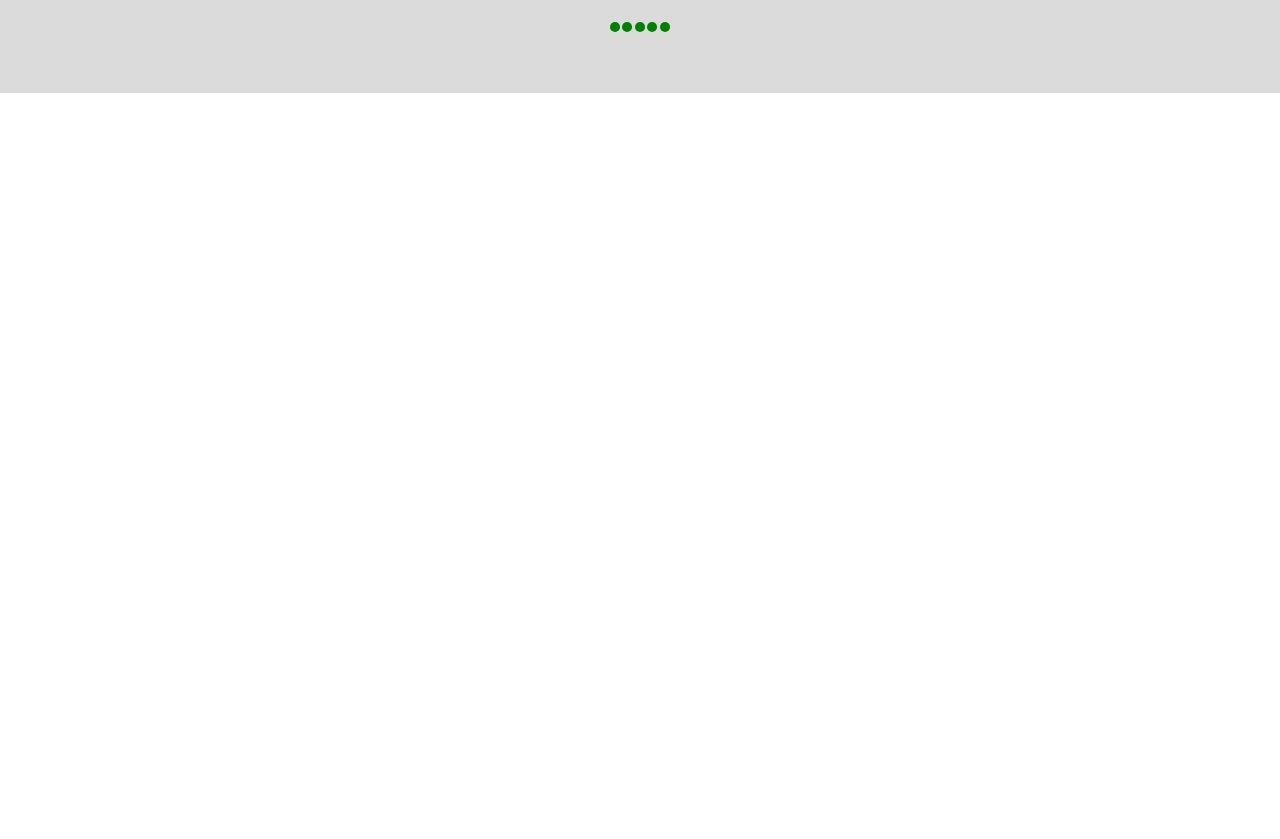
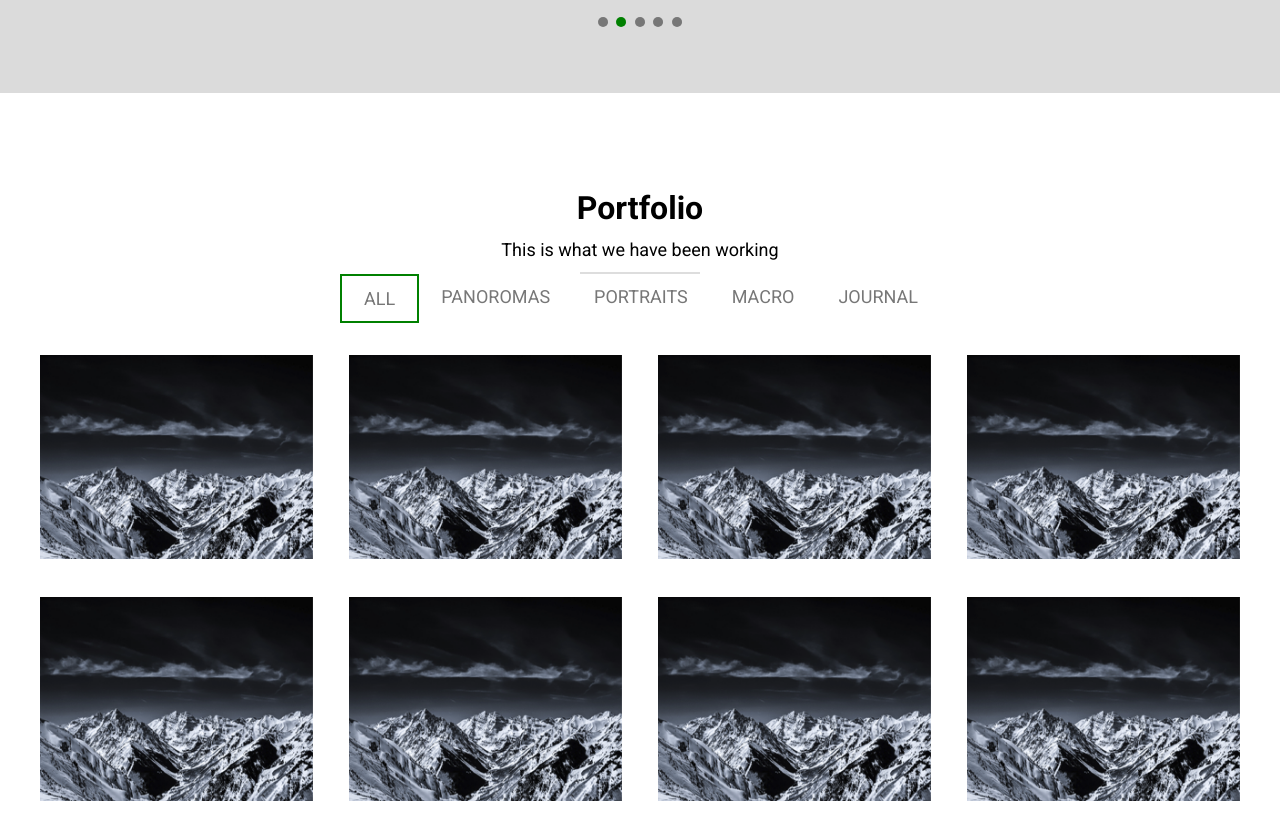
Before and after one commit to Shahjalalrafi/TTREZ-html, a website: page index.html in a window 1280 px wide. Shown: the part 3148-3987 px from the top of the page. Before the commit the page ends 3241 px from the top, so only its background shows below. Drawn offline with nearby package versions, Linux system fonts and the light colour scheme.

Commit message:
gallery section added

```diff
--- a/index.html
+++ b/index.html
@@ -202,7 +202,7 @@
                 </div>
                 <div class="dots">
                     <div class="dot"></div>
-                    <div class="dot"></div>
+                    <div class="dot active"></div>
                     <div class="dot"></div>
                     <div class="dot"></div>
                     <div class="dot"></div>
@@ -210,6 +210,51 @@
             </div>
 
            </div>
+        </section>
+
+        <!-- portfolio -->
+        <section class="section-portfolio">
+            <div class="portfolio container">
+                <h2 class="heading-secondary">Portfolio</h2>
+                <p class="portfolio-desc">This is what we have been working</p>
+                <div class="horizontal-bottom"></div>
+                <nav class="portfolio-navigation">
+                    <ul class="portfolio-links">
+                        <li class="portfolio-link active">All</li>
+                        <li class="portfolio-link">panoromas</li>
+                        <li class="portfolio-link">portraits</li>
+                        <li class="portfolio-link">macro</li>
+                        <li class="portfolio-link">journal</li>
+                    </ul>
+                </nav>
+                <div class="gallery grid grid-cols-4">
+                    <div class="gallery-img">
+                        <img src="img/gallery1.png" class="portfolio-img" alt="gallery">
+                    </div>
+                    <div class="gallery-img">
+                        <img src="img/gallery1.png" class="portfolio-img" alt="gallery">
+                    </div>
+                    <div class="gallery-img">
+                        <img src="img/gallery1.png" class="portfolio-img" alt="gallery">
+                    </div>
+                    <div class="gallery-img">
+                        <img src="img/gallery1.png" class="portfolio-img" alt="gallery">
+                    </div>
+                    <div class="gallery-img">
+                        <img src="img/gallery1.png" class="portfolio-img" alt="gallery">
+                    </div>
+                    <div class="gallery-img">
+                        <img src="img/gallery1.png" class="portfolio-img" alt="gallery">
+                    </div>
+                    <div class="gallery-img">
+                        <img src="img/gallery1.png" class="portfolio-img" alt="gallery">
+                    </div>
+                    <div class="gallery-img">
+                        <img src="img/gallery1.png" class="portfolio-img" alt="gallery">
+                    </div>
+                </div>
+
+            </div>
         </section>
     </main>
 
--- a/sass/base/responsive.scss
+++ b/sass/base/responsive.scss
@@ -18,7 +18,7 @@
     }
     .section-team {
         clip-path: none !important;
-        padding: 2.4rem 0 !important;
+        padding: 2.4rem 0 4.4rem !important;
         .grid {
             gap: 2.2rem !important
         }
--- /dev/null
+++ b/sass/layout/_portfolio.scss
@@ -0,0 +1,34 @@
+.portfolio {
+    .portfolio-desc {
+        font-size: 1.8rem;
+        text-align: center;
+        margin-bottom: 1.2rem;
+    }
+    .portfolio-navigation {
+
+        .portfolio-links {
+            list-style-type: none;
+            display: flex;
+            justify-content: center;
+
+            .portfolio-link {
+                padding: 1.2rem 2.2rem;
+                font-size: 1.8rem;
+                text-transform: uppercase;
+                color: #777;
+                cursor: pointer;
+                &.active {
+                    border: .2rem solid green;
+                }
+            }
+        }
+    }
+
+    .grid {
+        gap: 3.6rem
+    }
+
+    .gallery {
+        padding: 32px 0;
+    }
+}
--- a/sass/layout/_team.scss
+++ b/sass/layout/_team.scss
@@ -43,14 +43,18 @@
         }
         .dots {
             position: absolute;
-            top: 110%;
+            top: 100%;
             left: 50%;
-            transform: translate(-50%, -50%);
+            transform: translate(-50%, 2rem);
             .dot {
                 display: inline-block;
                 padding: .5rem;
-                background-color: green;
+                background-color: #777;
                 border-radius: 50%;
+                margin: 0 3px;
+                &.active {
+                    background-color: green;
+                }
             }
         }
     }
--- a/sass/main.scss
+++ b/sass/main.scss
@@ -17,5 +17,6 @@
 @import "layout/number";
 @import "layout/clients";
 @import "layout/team";
+@import "layout/portfolio";
 
 @import "pages/home";
--- a/sass/pages/_home.scss
+++ b/sass/pages/_home.scss
@@ -30,3 +30,7 @@
     background-color: rgb(219, 219, 219);
     clip-path: polygon(0 10%, 50% 10%, 52% 0%, 55% 10%, 100% 10%, 100% 100%, 0% 100%);
 }
+
+.section-portfolio {
+    padding: 9.6rem 0;
+}
```
Also changed, not shown: css/styles.css, img/gallery1.png (added), 1 other file.
